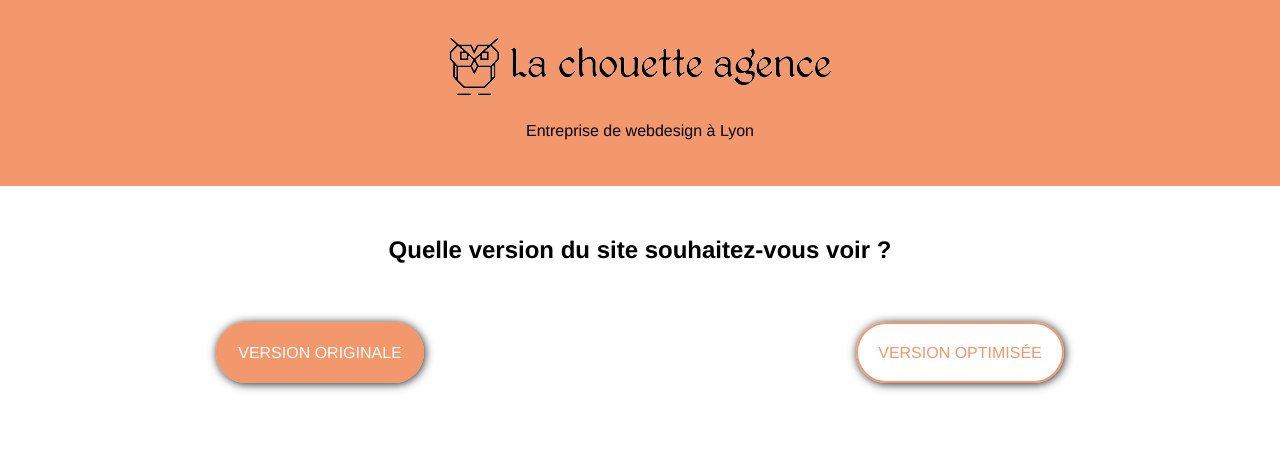
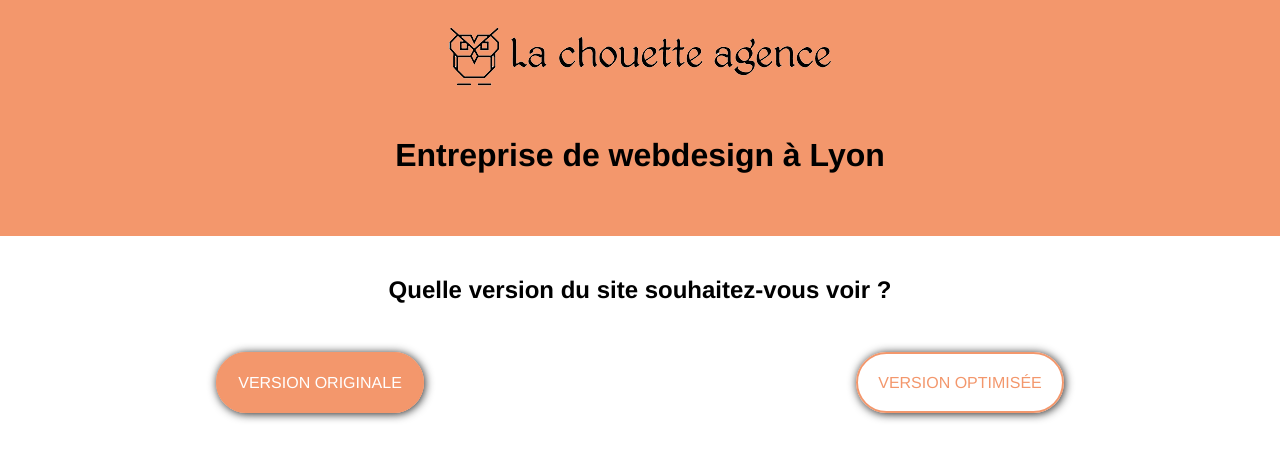
Before and after one commit to Anissa95/CheikhAnissa_P4, a plain HTML site: page index.html in a window 1280 px wide. Drawn offline with Linux system fonts and the light colour scheme.

Commit message:
Modification des balises h

```diff
--- a/index.html
+++ b/index.html
@@ -12,12 +12,12 @@
 <body>
     <header>
         <img src="./img/la-chouette-agence.png" alt="Logo de la Chouette agence" />
-        <p> Entreprise de webdesign à Lyon </p>
+        <h1> Entreprise de webdesign à Lyon </h1>
     </header>
 
     <main>
         <section>
-            <h1>Quelle version du site souhaitez-vous voir ?</h1>
+            <h2>Quelle version du site souhaitez-vous voir ?</h2>
             <div class="div-choice">
                 <div>
                     <a target="_blank" href="https://anissa95.github.io/P4_original/" class="btn-main btn-old">Version originale</a>
--- a/style.css
+++ b/style.css
@@ -15,9 +15,10 @@ header {
 }
 
 header,
-h1 {
+h1,
+h2 {
     text-align: center;
-    padding: 30px 0;
+    padding: 20px 0;
 }
 
 .div-choice {
```
